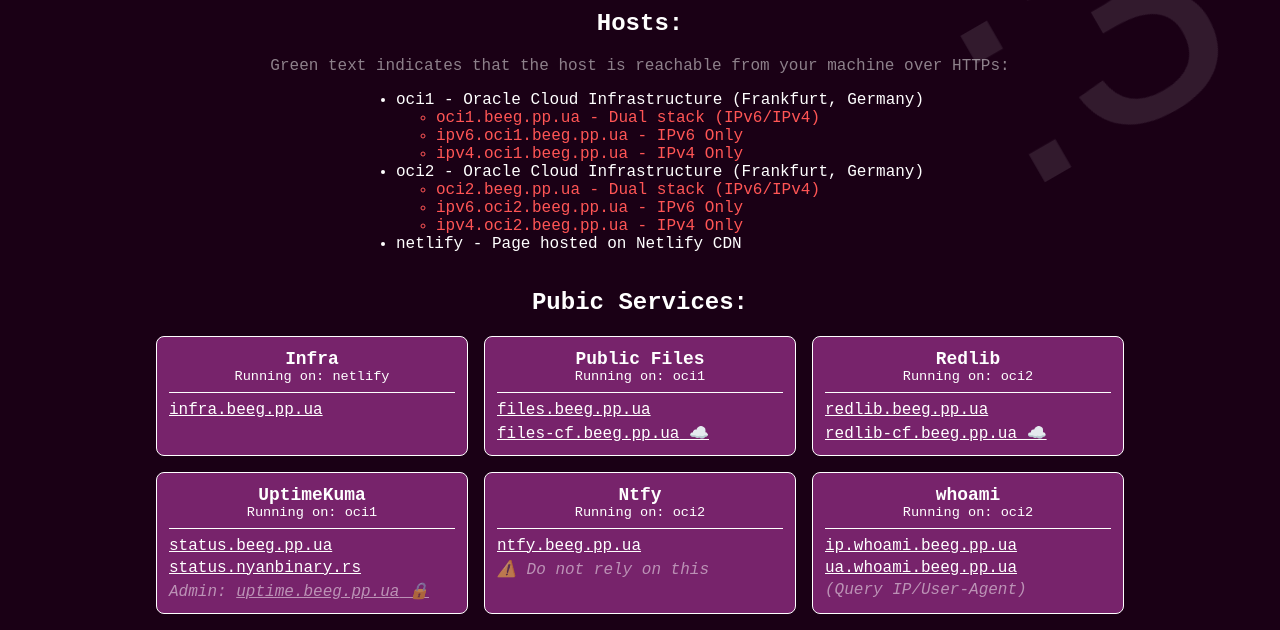
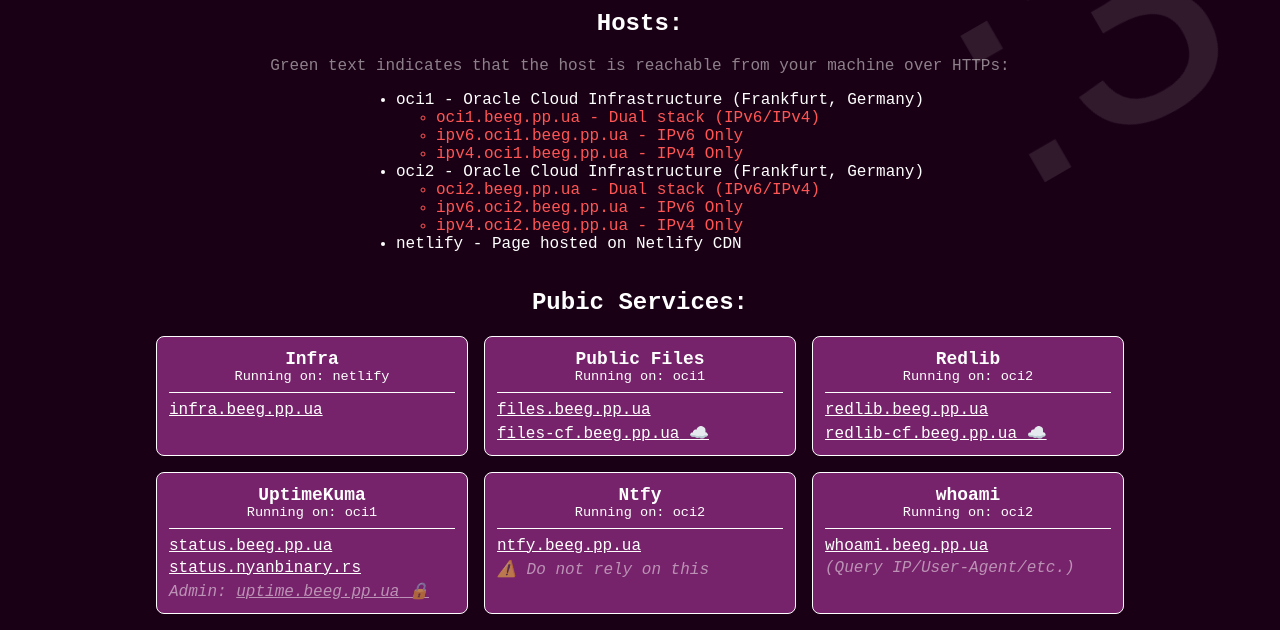
Before and after one commit to girl-pp-ua/beeg-pp-infra, a plain HTML site: page index.html in a window 1280 px wide. Shown: the part 150-780 px from the top of the page. Drawn offline with Linux system fonts and the light colour scheme; no server answers.

Commit message:
update whoami link

```diff
--- a/index.html
+++ b/index.html
@@ -107,9 +107,8 @@
         <div class="infra-title">whoami</div>
         <div class="infra-host">oci2</div>
         <span class="separator"></span>
-        <a class="infra-link" href="https://ip.whoami.beeg.pp.ua/">ip.whoami.beeg.pp.ua</a>
-        <a class="infra-link" href="https://ua.whoami.beeg.pp.ua/">ua.whoami.beeg.pp.ua</a>
-        <i class="hopa">(Query IP/User-Agent)</i>
+        <a class="infra-link" href="https://whoami.beeg.pp.ua/">whoami.beeg.pp.ua</a>
+        <i class="hopa">(Query IP/User-Agent/etc.)</i>
       </div>
     </div>
 
```
